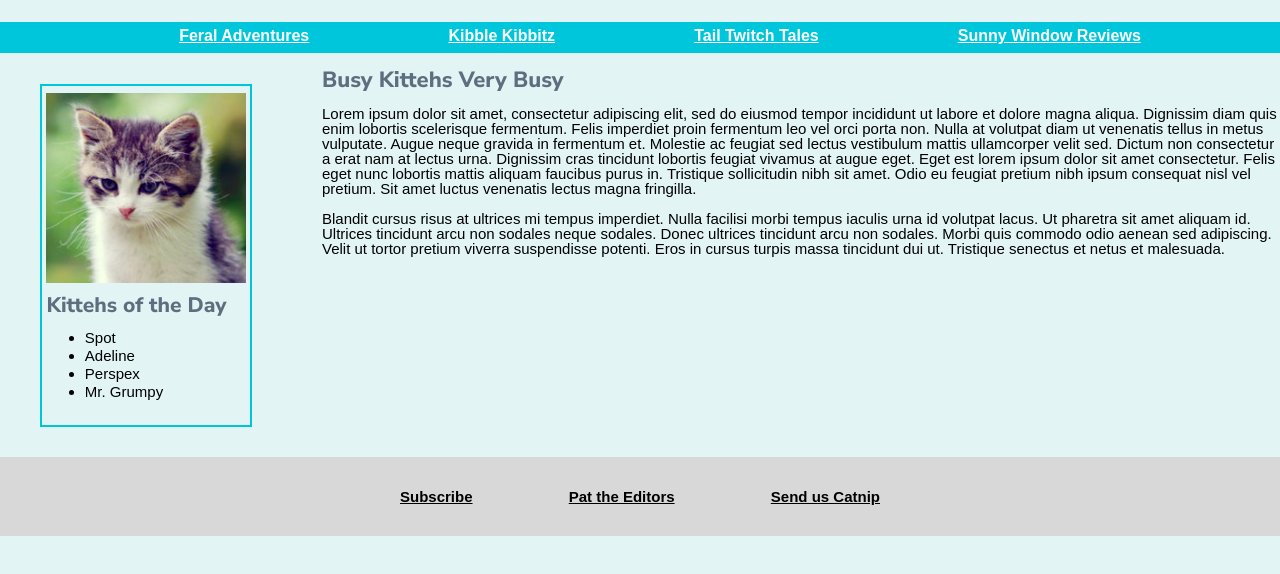
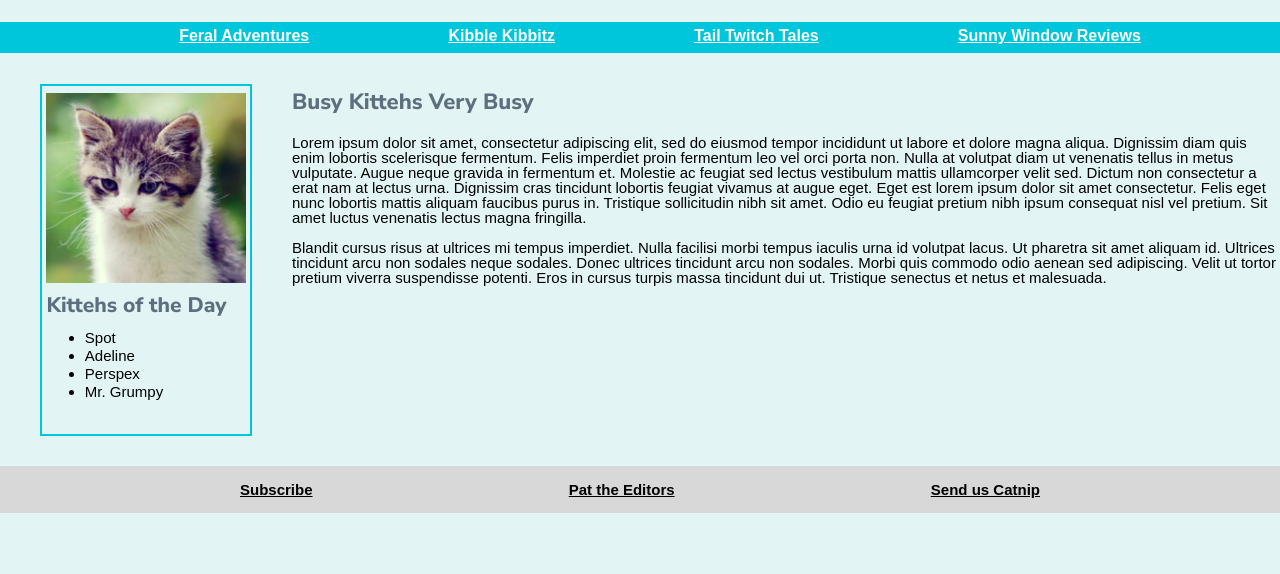
Before and after one commit to LaurenMcCall/TheDailyKitteh, a website built with Vite: page index.html in a window 1280 px wide. Shown: the part 90-664 px from the top of the page. Built offline with nearby package versions, Linux system fonts and the light colour scheme; a web font is replaced by a local one.

Commit message:
playing with footer position

```diff
--- a/index.html
+++ b/index.html
@@ -22,7 +22,7 @@
           <li><a href="#" class="menuClass">Sunny Window Reviews</a></li>
         </ul>
       </nav>
-      <div class="main">
+      <div class="main content">
         <figure class="image">
           <img
             src="images/kitteh.png"
@@ -38,9 +38,9 @@
             <li class="image-list">Mr. Grumpy</li>
           </ul>
         </figure>
-        <div class="article">
-          <div class="article-body">
-            <h3 class="article-heading">Busy Kittehs Very Busy</h3>
+        <div>
+          <div>
+            <h3>Busy Kittehs Very Busy</h3>
 
             <p>
               Lorem ipsum dolor sit amet, consectetur adipiscing elit, sed do
@@ -69,8 +69,9 @@
           </div>
         </div>
       </div>
+      <div class="push"></div>
     </section>
-    <footer>
+    <footer class="footer">
       <ul>
         <li><a href="#">Subscribe</a></li>
         <li><a href="#">Pat the Editors</a></li>
--- a/src/style.css
+++ b/src/style.css
@@ -41,7 +41,7 @@ footer ul {
   justify-content: space-between;
   background-color: var(--stone);
   font-weight: bold;
-  padding: 4vh 50vh;
+  padding: 2vh 30vh;
   list-style-type: none;
 }
 /* .outer-container {
@@ -70,7 +70,7 @@ footer ul {
   flex-direction: column;
   justify-content: center;
   border: 2px solid var(--turquoise);
-  padding-bottom: 9px;
+  padding-bottom: 18px;
 }
 .image-header {
   justify-content: flex-start;
@@ -82,24 +82,24 @@ footer ul {
   margin-top: 3px;
 }
 
-.article {
+/* .article {
   display: flex;
   align-items: flex-start;
   justify-content: center;
   flex-direction: column;
   border-color: var(--turquoise);
   padding-left: 2em;
-}
+} */
 /* .media-object {
   margin-right: 1em;
 } */
-.article-body {
+/* .article-body {
   flex: 1;
-}
-.article-heading {
+} */
+/* .article-heading {
   margin: 0 0 0.5em;
   justify-content: center;
-}
+} */
 /*DO I NEED THIS?
 /* section {
   display: flex;
@@ -116,3 +116,11 @@ a {
 .main {
   display: flex;
 }
+.content {
+  min-height: 100%;
+  margin-bottom: -50px;
+}
+.footer,
+.push {
+  height: 50px;
+}
```
